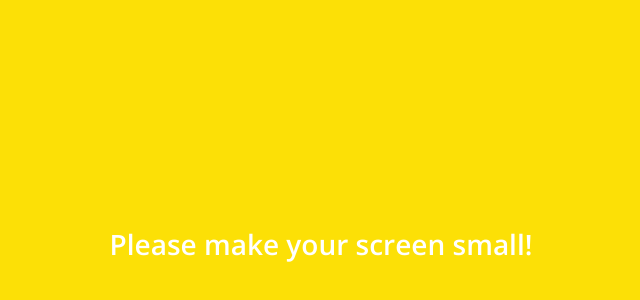
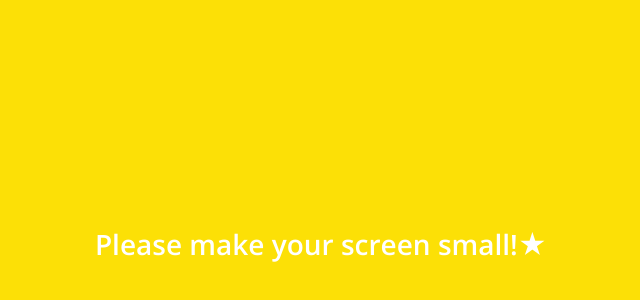
Before and after one commit to tnqls0624/cocoa-clone, a plain HTML site: page chat.html in a window 1280 px wide. Shown: the part 156-456 px from the top of the page, without its empty margins (319-959 px from the left). Drawn offline with nearby package versions, Linux system fonts and the light colour scheme.

Commit message:
add ★
★

```diff
--- a/chat.html
+++ b/chat.html
@@ -117,7 +117,7 @@
   </body>
   <div class="bigScreen">
     <span class="bigScreen__text">
-      Please make your screen small!
+      Please make your screen small!★
     </span>
   </div>
 </html>
```
Also changed, not shown: find.html (+1 -1 lines), friends.html (+1 -1 lines), index.html (+1 -1 lines), more.html (+1 -1 lines), settings.html (+1 -1 lines).
